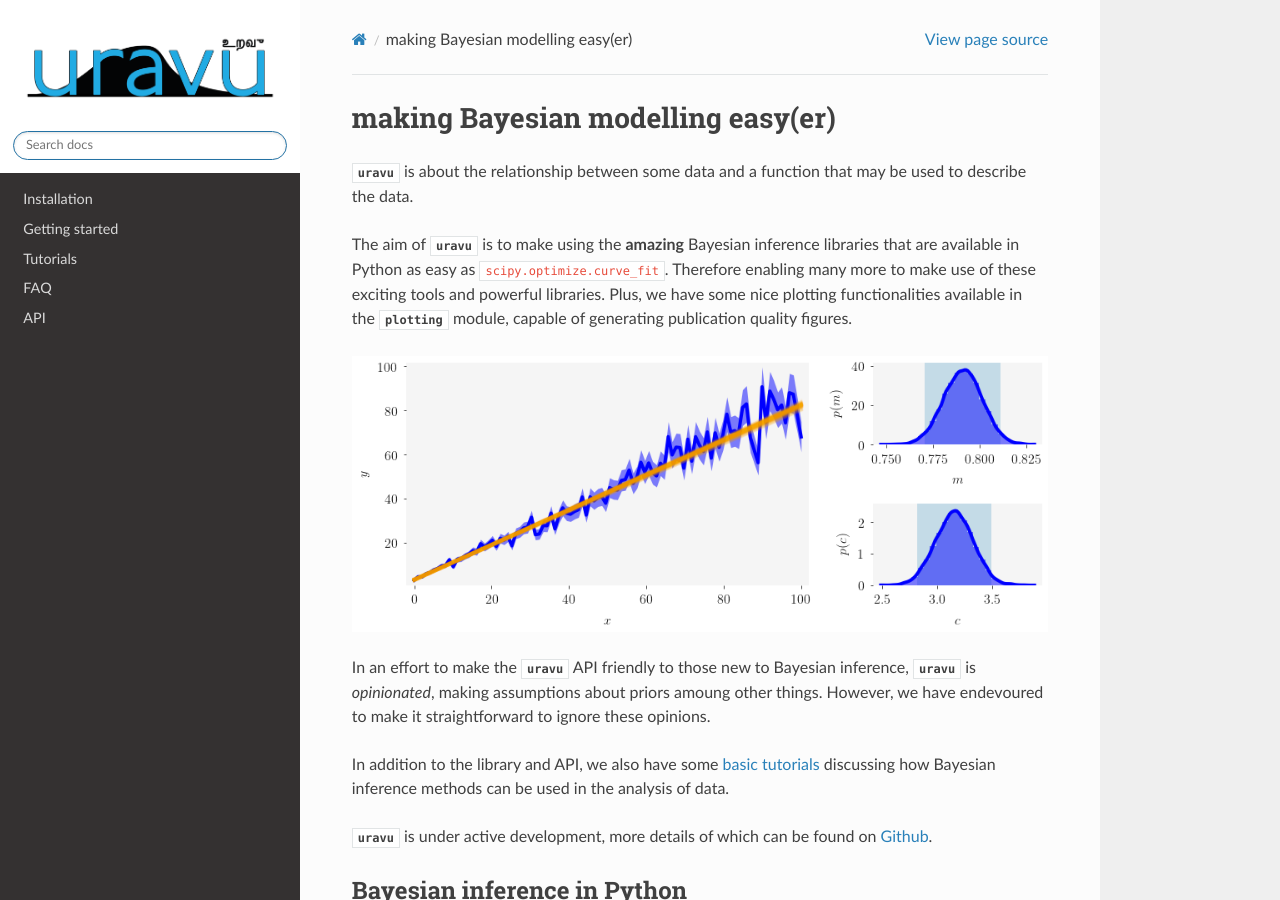
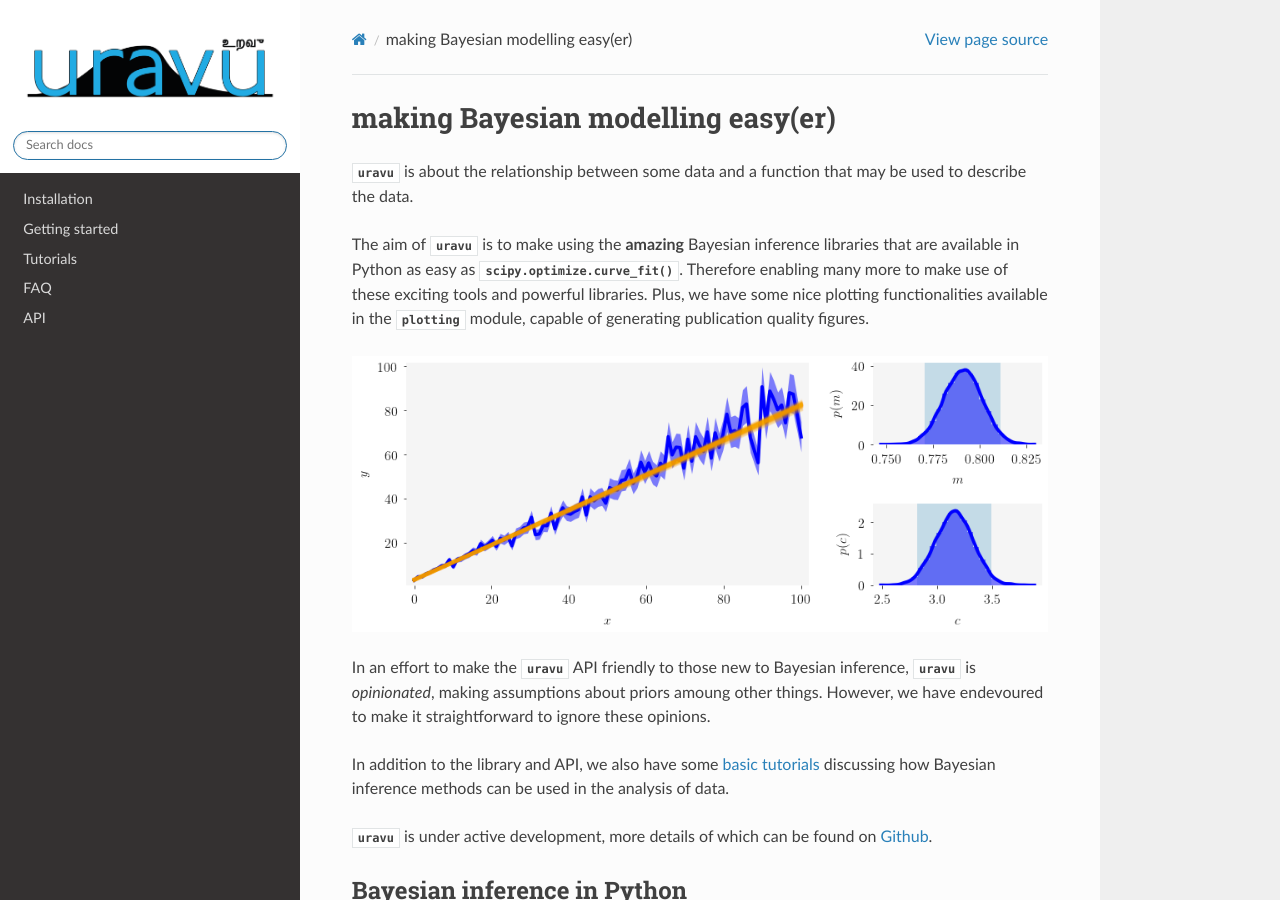
Before and after one commit to arm61/uravu, a Sphinx documentation site: the page built from docs/source/index.rst, in a window 1280 px wide and 900 px high. Built offline with Sphinx 7.4.7 and the Read the Docs theme 2.0.0, drawn with Linux system fonts in a browser that asks for light colours; formulas are drawn with MathJax 3; cross-references to code outside the pages are shown as plain code; some of the changed lines change nothing that is shown.

Commit message:
typo in docs

```diff
--- a/docs/source/index.rst
+++ b/docs/source/index.rst
@@ -8,7 +8,7 @@ making Bayesian modelling easy(er)
 
 :py:mod:`uravu` is about the relationship between some data and a function that may be used to describe the data.
 
-The aim of :py:mod:`uravu` is to make using the **amazing** Bayesian inference libraries that are available in Python as easy as :py:function:`scipy.optimize.curve_fit`.
+The aim of :py:mod:`uravu` is to make using the **amazing** Bayesian inference libraries that are available in Python as easy as :func:`scipy.optimize.curve_fit`.
 Therefore enabling many more to make use of these exciting tools and powerful libraries.
 Plus, we have some nice plotting functionalities available in the :py:mod:`~uravu.plotting` module, capable of generating publication quality figures.
 
```
